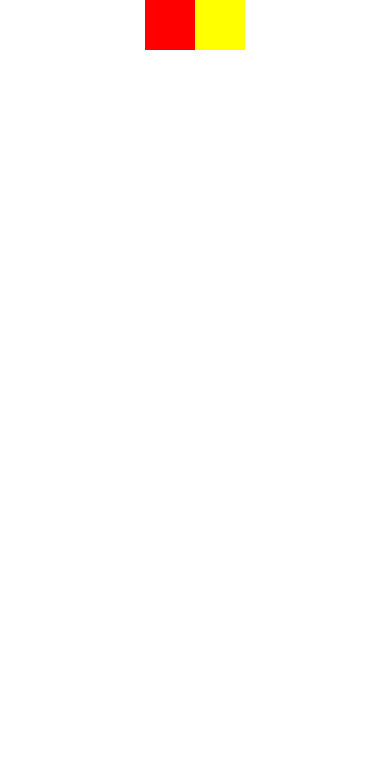
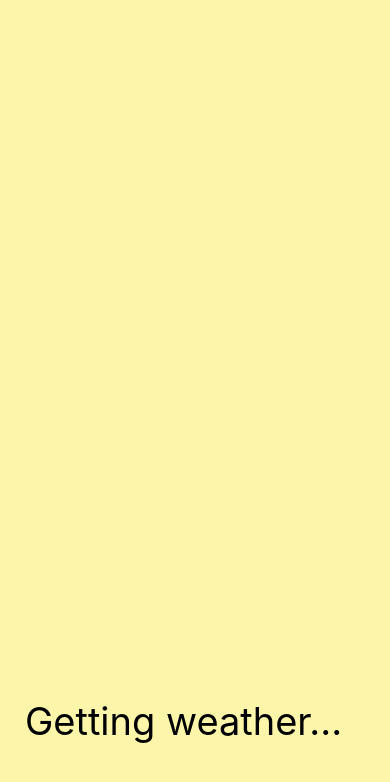
Before and after one commit to flynnpark/fantastic-weather, a React Native app: screen / in a window 390 px wide. Shown: the top 782 px of the page. Built offline with nearby package versions, Linux system fonts and the light colour scheme.

Commit message:
Building the Loading View

```diff
--- a/App.js
+++ b/App.js
@@ -1,34 +1,40 @@
-import React from 'react';
-import { StyleSheet, Text, View, ActivityIndicator } from 'react-native';
+import React, {Component} from 'react';
+import {StyleSheet, Text, View, ActivityIndicator} from 'react-native';
 
-export default class App extends React.Component {
+export default class App extends Component {
+    state = {
+        isLoaded: false
+    }
+
     render() {
-    return (
-      <View style={styles.container}>
-        <View style={styles.redView} />
-        <View style={styles.yellowView} />
+        const {isLoaded} = this.state;
+
+        return (<View style={styles.container}>
+            {
+                isLoaded
+                    ? null
+                    : <View style={styles.loading}>
+                            <Text style={styles.loadingText}>Getting weather...</Text>
                         </View>
-    );
+            }
+        </View>);
     }
 }
 
 const styles = StyleSheet.create({
     container: {
         flex: 1,
-    backgroundColor: '#fff',
-    justifyContent: 'center',
-    alignItems: 'stretch',
-    flexDirection: 'row',
-    flexWrap: 'wrap'
+        backgroundColor: '#fff'
     },
-  redView: {
-      height: 50,
-      width: 50,
-      backgroundColor: 'red',
+    loading: {
+        flex: 1,
+        backgroundColor: '#FDF6AA',
+        justifyContent: 'flex-end',
+        paddingLeft: 25,
+        paddingRight: 25
     },
-  yellowView: {
-      height: 50,
-      width: 50,
-      backgroundColor: 'yellow',
+    loadingText: {
+        fontSize: 38,
+        marginBottom: 100
     }
 });
```
Lines whose indentation alone changed are shown as unchanged.
